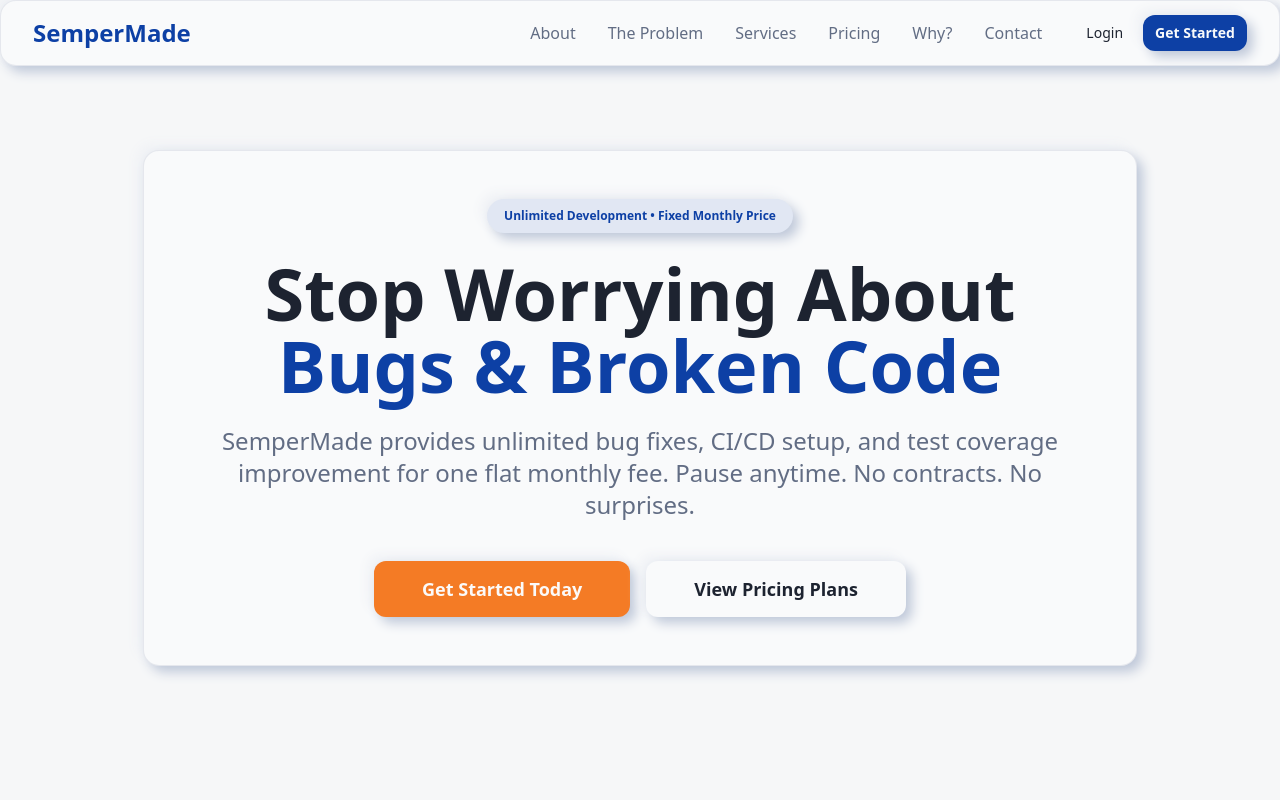
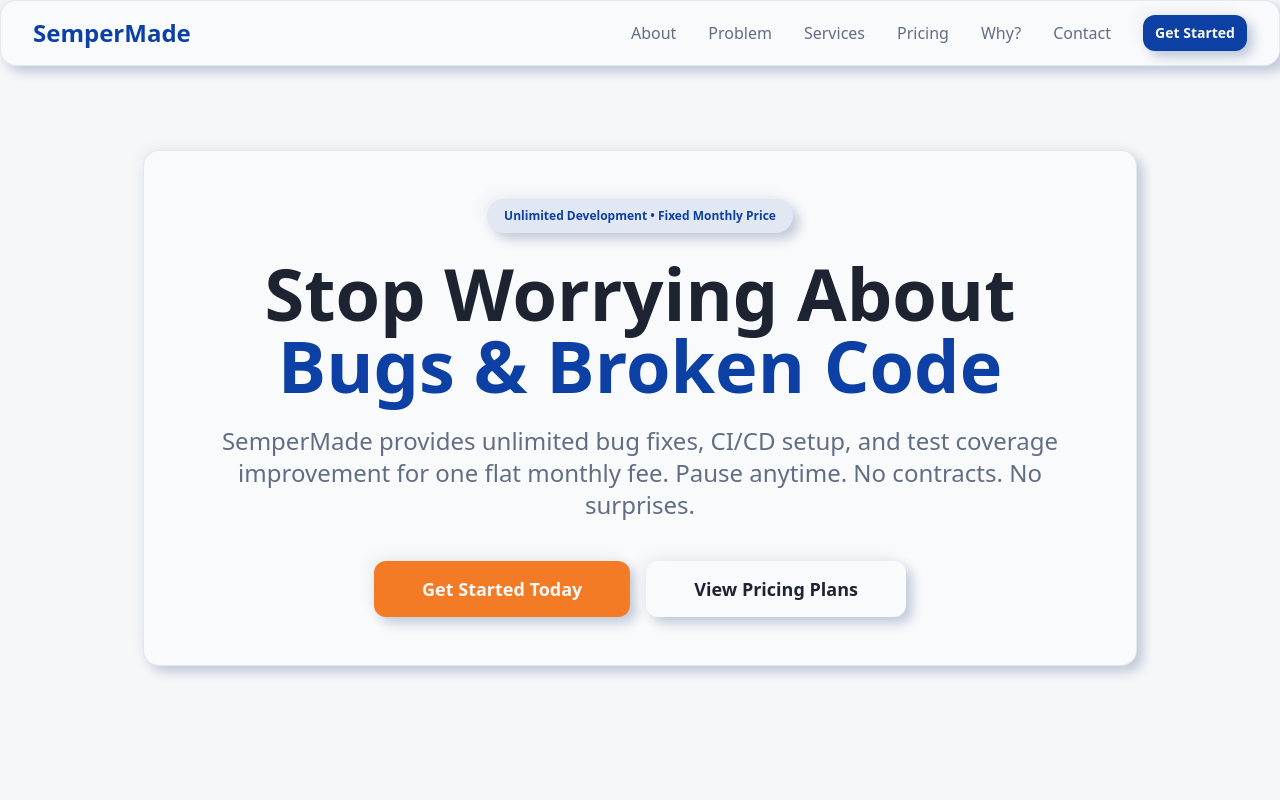
Before and after one commit to semperMade/semperMade.github.io, a React (Vite) app: page / in a window 1280 px wide. Shown: the top 800 px of the page. Built offline with nearby package versions, Linux system fonts and the light colour scheme.

Commit message:
fixing nav

```diff
--- a/src/components/Navigation.tsx
+++ b/src/components/Navigation.tsx
@@ -20,7 +20,7 @@ const Navigation = () => {
 
   const navItems = [
     { label: "About", id: "hero" },
-    { label: "The Problem", id: "problems" },
+    { label: "Problem", id: "problems" },
     { label: "Services", id: "solution" },
     { label: "Pricing", id: "pricing" },
     { label: "Why?", id: "why-choose" },
@@ -51,12 +51,12 @@ const Navigation = () => {
               </button>
             ))}
             <div className="flex items-center gap-2">
-              <Button
+              {/* <Button
                 variant="ghost"
                 size="sm"
               >
                 Login
-              </Button>
+              </Button> */}
               <Button
                 variant="neo-primary"
                 size="sm"
@@ -92,12 +92,12 @@ const Navigation = () => {
               </button>
             ))}
             <div className="flex flex-col gap-2 mt-4">
-              <Button
+              {/* <Button
                 variant="ghost"
                 className="w-full"
               >
                 Login
-              </Button>
+              </Button> */}
               <Button
                 variant="neo-primary"
                 className="w-full"
--- a/src/pages/Index.tsx
+++ b/src/pages/Index.tsx
@@ -297,7 +297,8 @@ const Index = () => {
         <div className="max-w-7xl mx-auto w-full">
           <div className="text-center mb-16">
             <h2 className="text-4xl md:text-5xl font-bold text-foreground mb-6">
-              Why?
+              Why Choose SemperMade?
+              <span className="block text-primary">Your Trusted Development Partner</span>
             </h2>
           </div>
 
```
